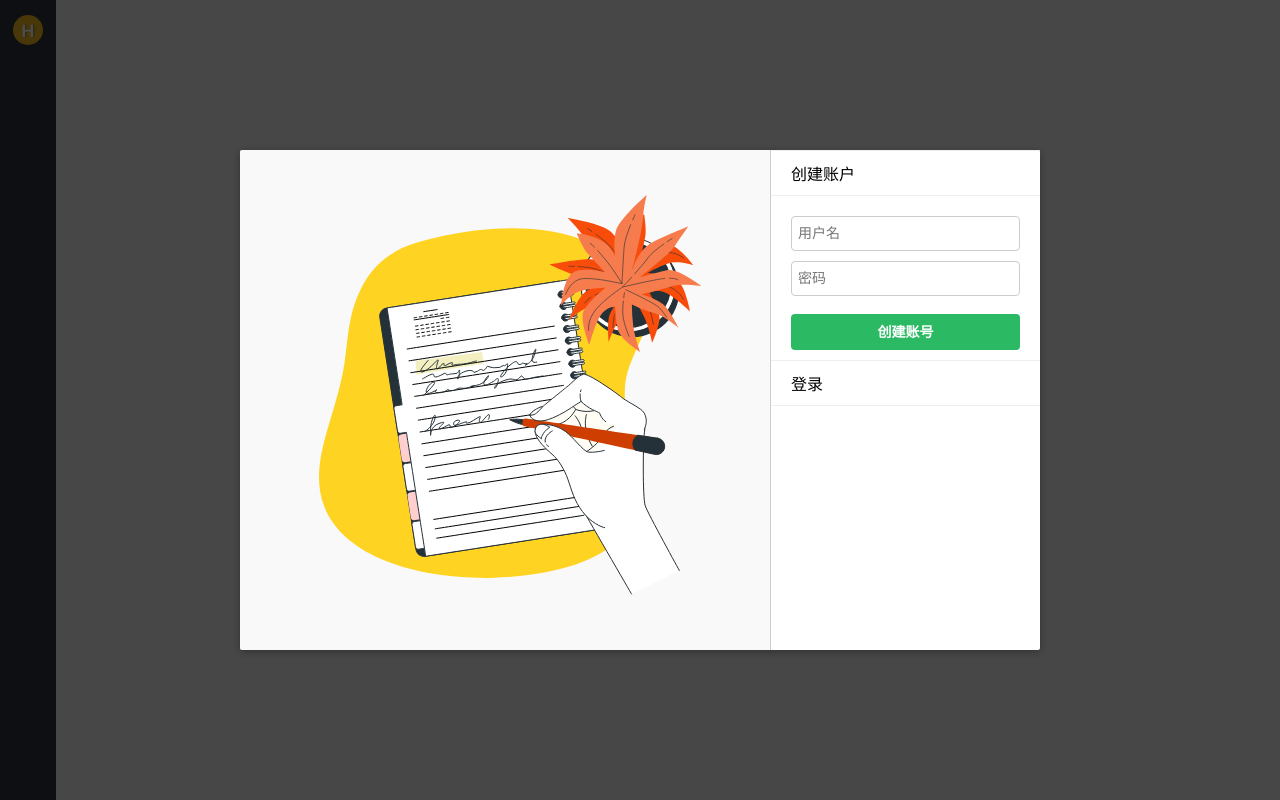
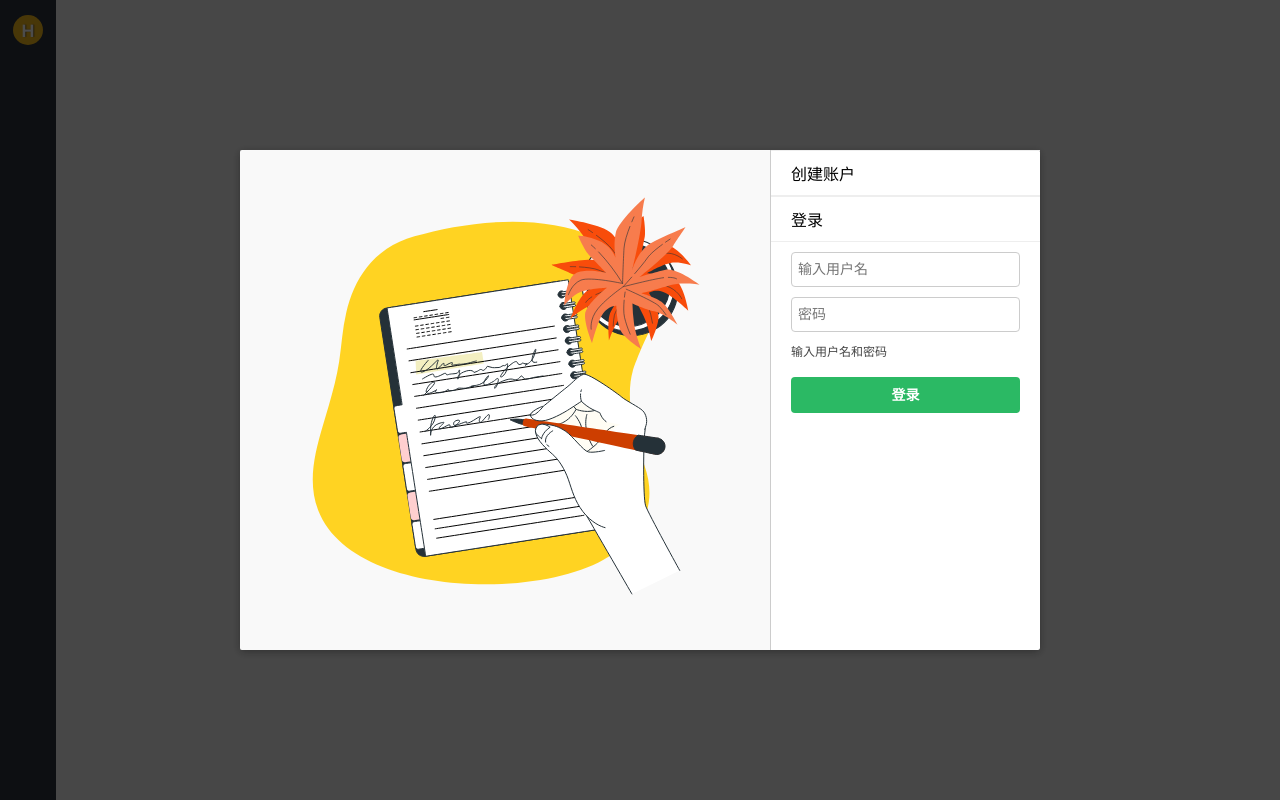
Before and after one commit to duanxiaozhu/notebook, a Vue app: page /#/login in a window 1280 px wide. Built offline with nearby package versions, Linux system fonts and the light colour scheme; a small style sheet from the web is missing.

Commit message:
注册登录添加过度效果

```diff
--- a/src/components/Login.vue
+++ b/src/components/Login.vue
@@ -3,20 +3,46 @@
     <div class="modal-mask">
       <div class="modal-wrapper">
         <div class="modal-container">
-          <LottieSvg :options='defaultOptions' class="main"/>
+          <LottieSvg :options="defaultOptions" class="main" />
           <div class="form">
-            <h3>创建账户</h3>
-            <div v-show="true" class="register">
-              <input type="text" placeholder="用户名" />
-              <input type="password" placeholder="密码" />
-              <div class="button">创建账号</div>
+            <h3 @click="selectedShow">创建账户</h3>
+
+            <div :class="{show: isShowRegister}" class="register">
+              <input
+                type="text"
+                v-model="register.username"
+                placeholder="用户名"
+              />
+              <input
+                type="password"
+                v-model="register.password"
+                @keyup.enter="onRegister"
+                placeholder="密码"
+              />
+              <p v-bind:class="{ error: register.isError }">
+                {{ register.notice }}
+              </p>
+              <div class="button" @click="onRegister">创建账号</div>
             </div>
-            <h3>登录</h3>
-            <div v-show="false" class="login">
-              <input type="text" placeholder="输入用户名" />
-              <input type="password" placeholder="密码" />
-              <div class="button">登录</div>
+
+            <h3 @click="selectedShow">登录</h3>
+
+            <div :class="{show: isShowLogin}" class="login">
+              <input
+                type="text"
+                v-model="login.username"
+                placeholder="输入用户名"
+              />
+              <input
+                type="password"
+                v-model="login.password"
+                @keyup.enter="onLogin"
+                placeholder="密码"
+              />
+              <p v-bind:class="{ error: login.isError }">{{ login.notice }}</p>
+              <div class="button" @click="onLogin">登录</div>
             </div>
+
           </div>
         </div>
       </div>
@@ -26,7 +52,7 @@
 
 <script>
 import LottieSvg from "@/components/LottieSvg";
-import animationData from '@/assets/svg/notebook'
+import animationData from "@/assets/svg/notebook";
 export default {
   components: {
     LottieSvg
@@ -37,8 +63,67 @@ export default {
         animationData: animationData,
         autoplay: true,
         loop: true
+      },
+      isShowLogin: true,
+      isShowRegister: false,
+      login: {
+        username: "",
+        password: "",
+        notice: "输入用户名和密码",
+        isError: false
+      },
+      register: {
+        username: "",
+        password: "",
+        notice: "创建账号后，请记住用户名和密码",
+        isError: false
       }
     };
+  },
+  methods: {
+    selectedShow() {
+      this.isShowLogin = !this.isShowLogin;
+      this.isShowRegister = !this.isShowRegister;
+    },
+    // showRegister() {
+    //   this.isShowLogin = false;
+    //   this.isShowRegister = true;
+    // },
+    onRegister() {
+      if (!/^[\w\u4e00-\u9fa5]{3,15}$/.test(this.register.username)) {
+        this.register.isError = true;
+        this.register.notice = "用户名3~15个字符，仅限于字母数字下划线中文";
+        return;
+      }
+      if (!/^.{6,16}$/.test(this.register.password)) {
+        this.register.isError = true;
+        this.register.notice = "密码长度为6~16个字符";
+        return;
+      }
+      this.register.isError = false;
+      this.register.notice = "";
+      console.log(
+        `start register..., username: ${this.register.username} , password: ${this.register.password}`
+      );
+    },
+    onLogin() {
+      if (!/^[\w\u4e00-\u9fa5]{3,15}$/.test(this.login.username)) {
+        this.login.isError = true;
+        this.login.notice = "用户名3~15个字符，仅限于字母数字下划线中文";
+        return;
+      }
+      if (!/^.{6,16}$/.test(this.login.password)) {
+        this.login.isError = true;
+        this.login.notice = "密码长度为6~16个字符";
+        return;
+      }
+      this.login.isError = false;
+      this.login.notice = "";
+
+      console.log(
+        `start login..., username: ${this.login.username} , password: ${this.login.password}`
+      );
+    }
   }
 };
 </script>
@@ -106,8 +191,15 @@ export default {
 
     .login,
     .register {
-      padding: 10px 20px;
+      padding: 0px 20px;
       border-top: 1px solid #eee;
+      height: 0;
+      overflow: hidden;
+      transition: height 0.4s;
+
+      &.show {
+        height: 193px;
+      }
 
       input {
         display: block;
```
